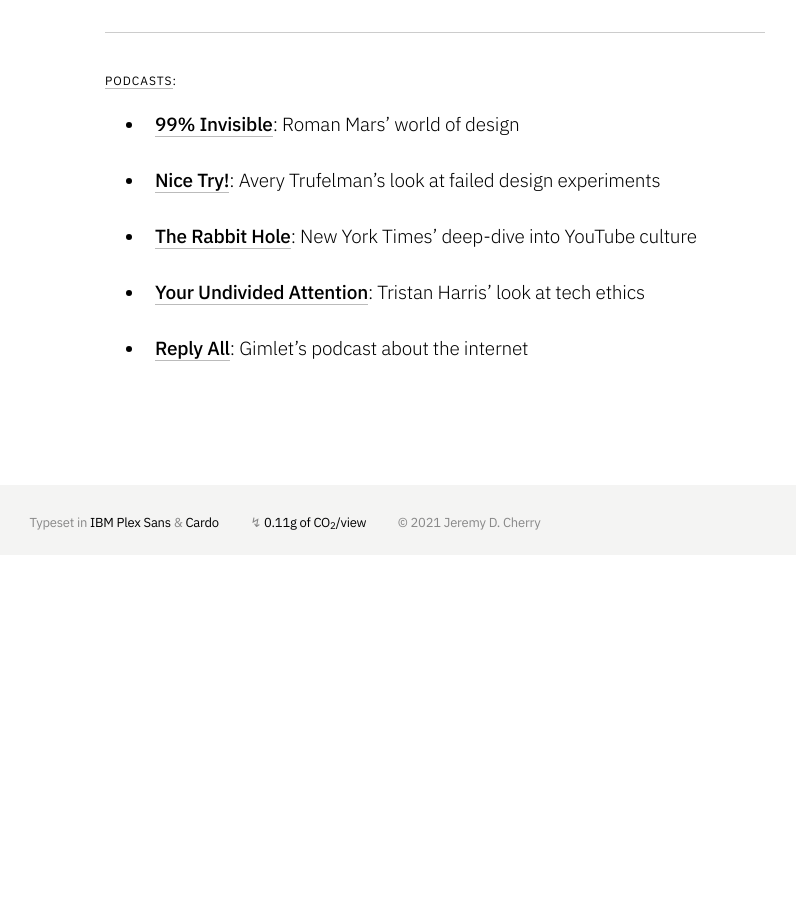
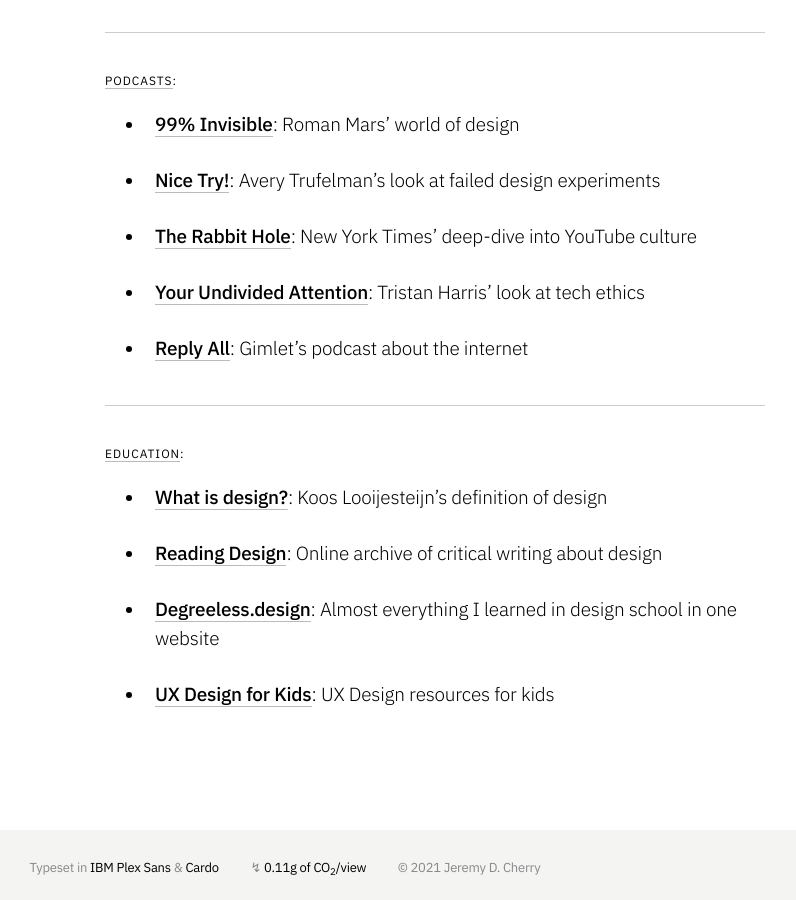
Before and after one commit to jeremydcherry/jeremydcherry.github.io, a Jekyll site: the page built from content/resources.md, in a window 1280 px wide and 900 px high, scrolled down 3359 px. Shown: the whole window, without its empty margins (355-1151 px from the left). Built offline with Jekyll 4.4.1, drawn with Linux system fonts in a browser that asks for light colours; before the commit the page ends 3914 px from its top, so only the background shows below that.

Commit message:
Added new section to "Resources"

```diff
--- a/content/resources.md
+++ b/content/resources.md
@@ -139,3 +139,15 @@
 - [Your Undivided Attention](https://www.humanetech.com/podcast): Tristan Harris' look at tech ethics
 
 - [Reply All](https://gimletmedia.com/shows/reply-all): Gimlet's podcast about the internet
+
+---
+
+#### [Education](#education):
+
+- [What is design?](https://www.kooslooijesteijn.net/blog/what-is-design): Koos Looijesteijn's definition of design
+
+- [Reading Design](https://www.readingdesign.org/): Online archive of critical writing about design
+
+- [Degreeless.design](https://degreeless.design/): Almost everything I learned in design school in one website
+
+- [UX Design for Kids](https://praxent.com/blog/ux-design-thinking-for-kids-guide): UX Design resources for kids
```
